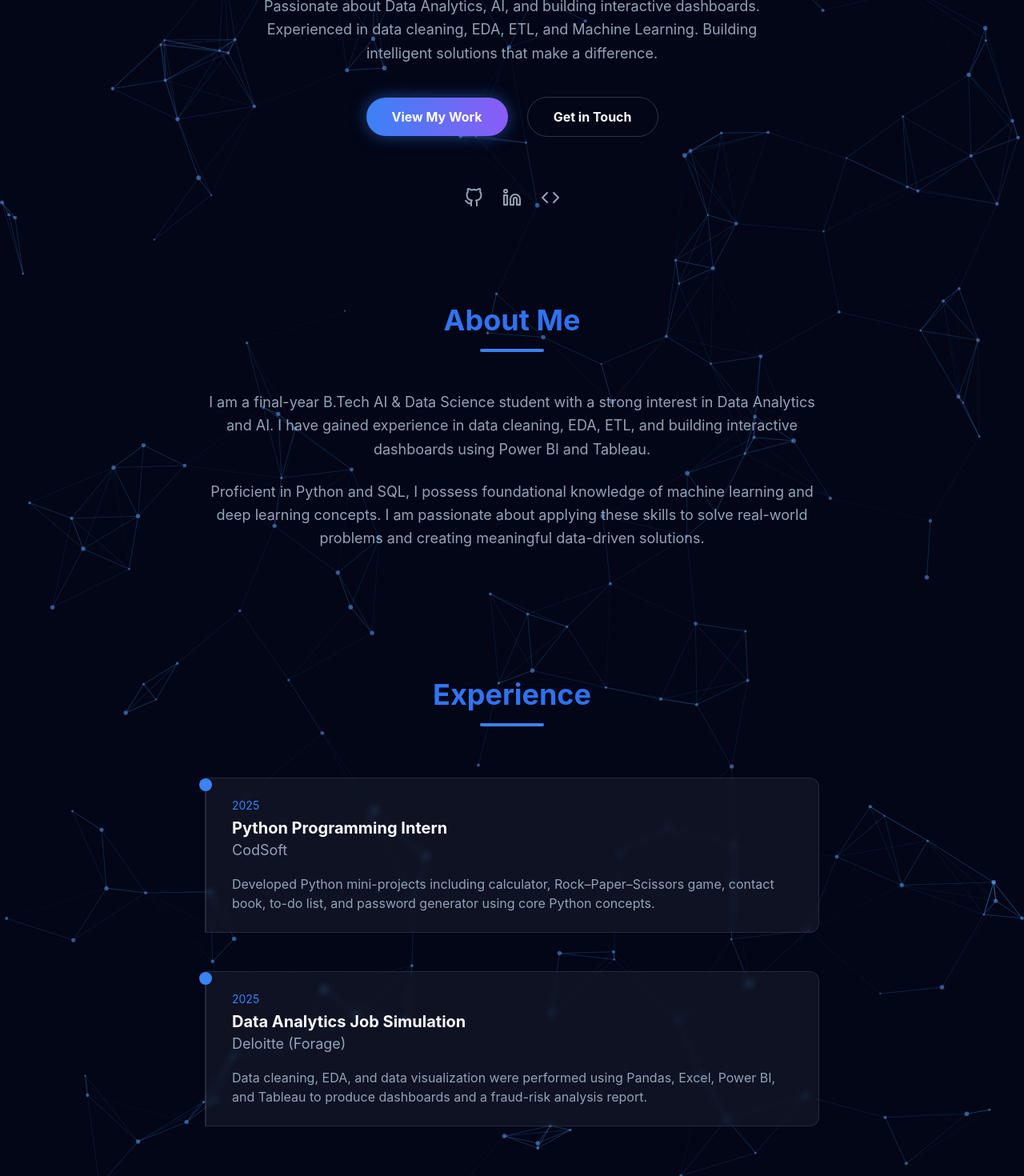
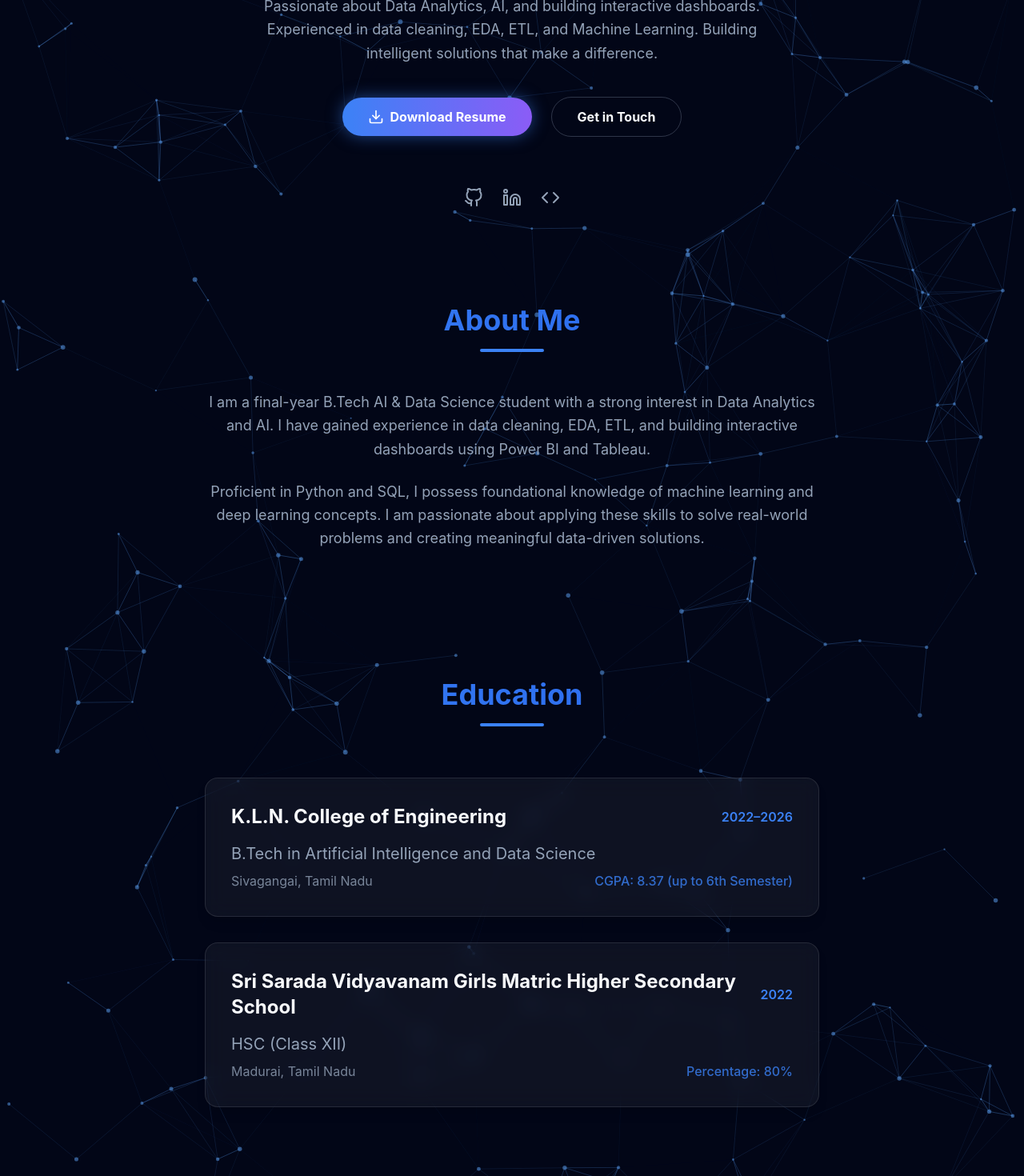
Before and after one commit to jaiharini004/portfolio, a React (Vite) app: page / in a window 1280 px wide. Shown: the part 500-1970 px from the top of the page at 80% size. Built offline with nearby package versions, Linux system fonts and the light colour scheme.

Commit message:
Enhance portfolio content and resume

```diff
--- a/src/App.jsx
+++ b/src/App.jsx
@@ -2,6 +2,7 @@ import React from 'react';
 import Navbar from './components/Navbar';
 import Hero from './components/Hero';
 import About from './components/About';
+import Education from './components/Education';
 import Experience from './components/Experience';
 import Projects from './components/Projects';
 import Skills from './components/Skills';
@@ -22,6 +23,7 @@ function App() {
         <Navbar />
         <Hero />
         <About />
+        <Education />
         <Experience />
         <Skills />
         <Projects />
--- /dev/null
+++ b/src/components/Education.jsx
@@ -0,0 +1,63 @@
+import React from 'react';
+import { motion } from 'framer-motion';
+
+const Education = () => {
+    const education = [
+        {
+            school: 'K.L.N. College of Engineering',
+            degree: 'B.Tech in Artificial Intelligence and Data Science',
+            year: '2022–2026',
+            grade: 'CGPA: 8.37 (up to 6th Semester)',
+            location: 'Sivagangai, Tamil Nadu'
+        },
+        {
+            school: 'Sri Sarada Vidyavanam Girls Matric Higher Secondary School',
+            degree: 'HSC (Class XII)',
+            year: '2022',
+            grade: 'Percentage: 80%',
+            location: 'Madurai, Tamil Nadu'
+        },
+    ];
+
+    return (
+        <section id="education" className="py-20 relative z-10">
+            <div className="max-w-7xl mx-auto px-4 sm:px-6 lg:px-8">
+                <motion.div
+                    initial={{ opacity: 0, y: 20 }}
+                    whileInView={{ opacity: 1, y: 0 }}
+                    transition={{ duration: 0.5 }}
+                    viewport={{ once: true }}
+                    className="text-center mb-16"
+                >
+                    <h2 className="text-3xl md:text-4xl font-bold bg-gradient-to-r from-accent to-blue-600 bg-clip-text text-transparent mb-4">Education</h2>
+                    <div className="w-20 h-1 bg-accent mx-auto rounded"></div>
+                </motion.div>
+
+                <div className="max-w-3xl mx-auto space-y-8">
+                    {education.map((edu, index) => (
+                        <motion.div
+                            key={index}
+                            initial={{ opacity: 0, x: -20 }}
+                            whileInView={{ opacity: 1, x: 0 }}
+                            transition={{ duration: 0.5, delay: index * 0.1 }}
+                            viewport={{ once: true }}
+                            className="bg-white/5 backdrop-blur-md p-8 rounded-2xl border border-white/10 hover:border-accent/30 transition-all hover:-translate-y-1 shadow-lg"
+                        >
+                            <div className="flex flex-col md:flex-row md:items-center justify-between mb-4">
+                                <h3 className="text-2xl font-bold text-text">{edu.school}</h3>
+                                <span className="text-accent font-semibold">{edu.year}</span>
+                            </div>
+                            <h4 className="text-xl text-text-muted mb-2">{edu.degree}</h4>
+                            <div className="flex flex-col md:flex-row md:items-center justify-between text-text-muted/80">
+                                <p>{edu.location}</p>
+                                <p className="font-medium text-accent/80">{edu.grade}</p>
+                            </div>
+                        </motion.div>
+                    ))}
+                </div>
+            </div>
+        </section>
+    );
+};
+
+export default Education;
--- a/src/components/Hero.jsx
+++ b/src/components/Hero.jsx
@@ -48,10 +48,12 @@ const Hero = () => {
                     {/* Buttons */}
                     <div className="flex flex-col sm:flex-row items-center justify-center gap-6 mb-16">
                         <a
-                            href="#projects"
-                            className="bg-gradient-to-r from-accent to-accent-purple text-white font-bold py-3 px-8 rounded-full transition-all shadow-[0_0_20px_rgba(59,130,246,0.5)] hover:shadow-[0_0_30px_rgba(139,92,246,0.6)] hover:-translate-y-1"
+                            href="/resume.pdf"
+                            download="Jai_Harini_Resume.pdf"
+                            className="bg-gradient-to-r from-accent to-accent-purple text-white font-bold py-3 px-8 rounded-full transition-all shadow-[0_0_20px_rgba(59,130,246,0.5)] hover:shadow-[0_0_30px_rgba(139,92,246,0.6)] hover:-translate-y-1 flex items-center gap-2"
                         >
-                            View My Work
+                            <FiDownload className="text-xl" />
+                            Download Resume
                         </a>
                         <a
                             href="#contact"
--- a/src/components/Navbar.jsx
+++ b/src/components/Navbar.jsx
@@ -7,6 +7,7 @@ const Navbar = () => {
     const links = [
         { name: 'Home', href: '#hero' },
         { name: 'About', href: '#about' },
+        { name: 'Education', href: '#education' },
         { name: 'Experience', href: '#experience' },
         { name: 'Skills', href: '#skills' },
         { name: 'Projects', href: '#projects' },
--- a/src/components/Skills.jsx
+++ b/src/components/Skills.jsx
@@ -4,6 +4,7 @@ import { motion } from 'framer-motion';
 const Skills = () => {
     const skills = [
         "Python", "SQL", "Java (Basics)",
+        "Pandas", "Numpy", "Matplotlib", "n8n",
         "Data Cleaning", "ETL", "EDA", "Excel",
         "Machine Learning", "Deep Learning", "TensorFlow", "Keras",
         "Power BI", "Tableau", "MySQL",
```
Also changed, not shown: 1 other file (tests, documents, lock files or other folders).
